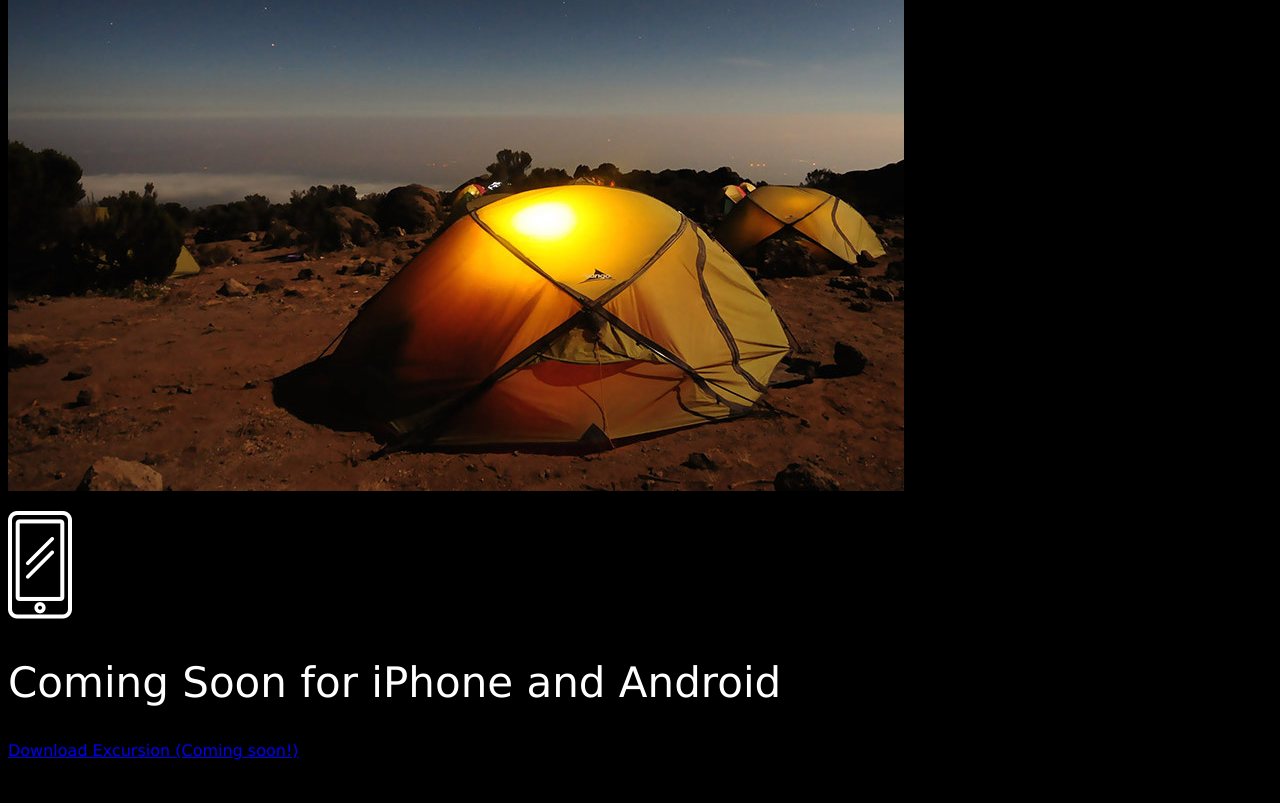
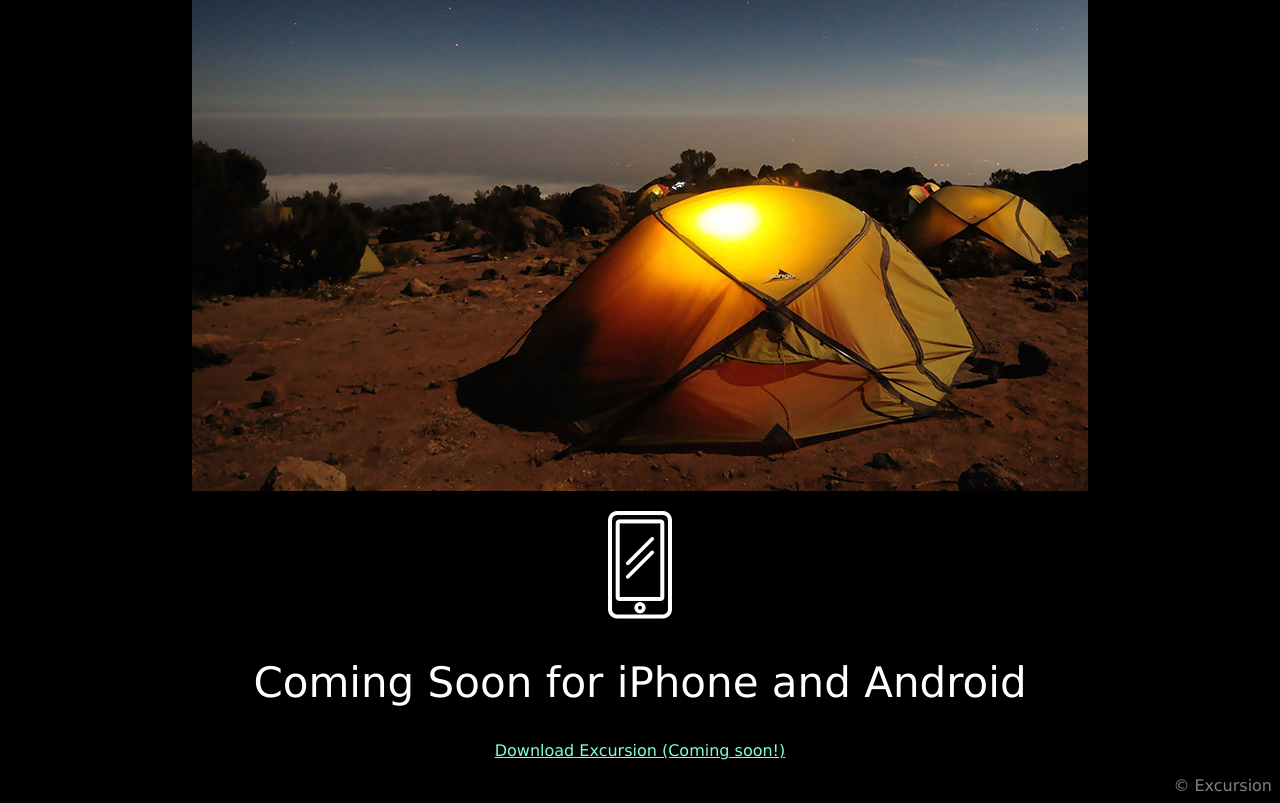
Before and after one commit to Toughfluff/excursion, a plain HTML site: page index.html in a window 1280 px wide. Shown: the part 504-1307 px from the top of the page. Drawn offline with Linux system fonts and the light colour scheme.

Commit message:
Final changes

```diff
--- a/index.html
+++ b/index.html
@@ -8,10 +8,8 @@
   <body>
     <h1> Discover hidden places in the world around you</h1>
       <p> <a class="cta" href="#">Download Excursion (Coming soon!) </a></p>
-      <p><video autoplay>
+      <p><video autoplay muted loop>
           <source src="resources/videos/excursion.mp4" type="video/mp4">
-          <source src="movie.ogg" type="video/ogg">
-              Your browser does not support the video tag.
         </video></p>
     <h2>Your personal travel guide</h2>
       <p>Excursion remembers places your like, and recommends new points of interest around you.</p>
--- a/resources/css/style.css
+++ b/resources/css/style.css
@@ -1,6 +1,7 @@
 html {
   font-family: Verdana;
   background-color: black;
+  text-align: center;
 }
 
 h1{
@@ -14,3 +15,13 @@ h2{
   font-size: 42px;
   color: white;
 }
+
+.cta{
+  color: aquamarine;
+  font-size: 16px;
+}
+
+footer{
+  text-align: right;
+  color: gray;
+}
```
